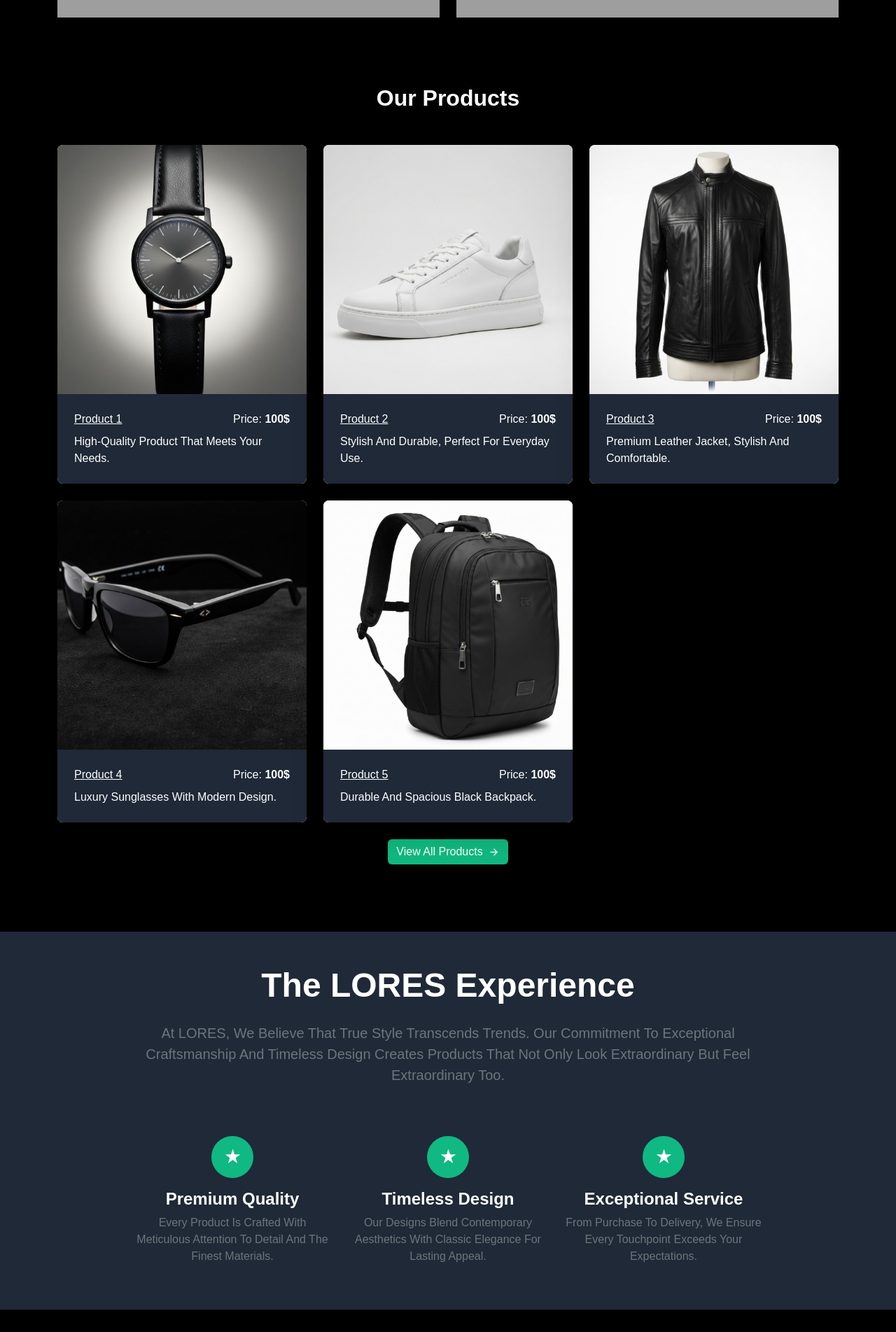
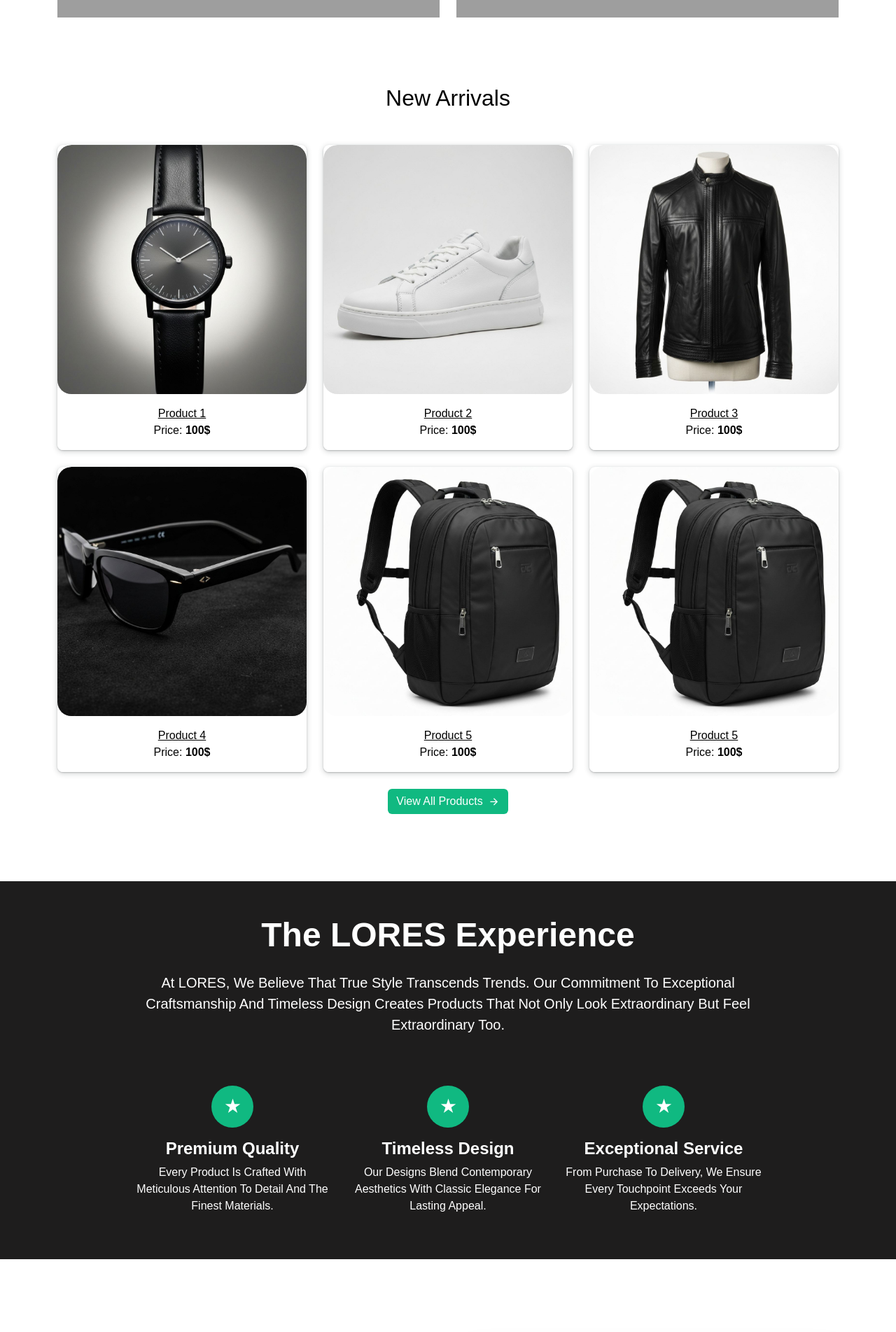
Before and after one commit to MostafaMohamedgamil/kefo-web, an Angular app: page / in a window 1280 px wide. Shown: the part 880-2783 px from the top of the page at 70% size. Built offline with nearby package versions, Linux system fonts and the light colour scheme; grey boxes are pictures that could not be loaded.

Commit message:
feat: update home page styles and add new product

```diff
--- a/src/app/pages/home/home.component.html
+++ b/src/app/pages/home/home.component.html
@@ -1,7 +1,7 @@
 <section class="home-section">
     <div class="container text-center">
         <!-- Title -->
-        <h1 class="fw-bold mb-4 text-white display-4 ">
+        <h1 class="fw-bold mb-4 text-black display-4 ">
             Welcome to <span class="text-color">Lores</span>
         </h1>
 
@@ -21,7 +21,7 @@
 
     <div class="container text-center py-5">
         <!-- <h2 class="fw-bold mb-4 text-light">Featured Videos</h2> -->
-        <h2 class="fs-2 fs-md-1 fw-bold text-center text-white mb-5">
+        <h2 class="fs-2 fs-md-1 fw-bold text-center text-black mb-5">
             Featured Videos
         </h2>
 
@@ -46,8 +46,8 @@
 
 <section class="products-section" id="productsSection">
     <div class="container text-center py-5">
-        <h2 class="fs-2 fs-md-1 fw-bold text-center text-white mb-5">
-            Our Products
+        <h2 class="fs-2 fs-md-1 fw-medium text-center text-black mb-5">
+            New Arrivals
         </h2>
         <div class="row g-4">
             <div class="col-md-4" *ngFor="let product of products">
@@ -60,13 +60,13 @@
                         <button class="btn btn-color btn-primary position-absolute w-75 d-none"><i
                                 class="ri-shopping-cart-2-line"></i> Add To cart</button>
                     </div>
-                    <div class="card-body bg-card_body  text-white text-start p-4">
-                        <div class="d-flex justify-content-between align-items-center">
+                    <div class="card-body   text-black text-center ">
+                        <div class=" justify-content-between align-items-center">
                             <a [routerLink]="['/product-details', product.id]" class="card-title mb-0">{{ product.title
                                 }}</a>
-                            <span>Price: <span class="fw-semibold">{{ product.price }}$</span></span>
                         </div>
-                        <p class="card-text mt-2">{{ product.description }}</p>
+                        <span>Price: <span class="fw-semibold">{{ product.price }}$</span></span>
+                        <!-- <p class="card-text mt-2">{{ product.description }}</p> -->
                     </div>
                 </div>
             </div>
@@ -93,7 +93,7 @@
             </h2>
 
             <!-- Subtitle -->
-            <p class="fs-5 text-secondary mb-5">
+            <p class="fs-5 text-white mb-5">
                 At LORES, we believe that true style transcends trends.
                 Our commitment to exceptional craftsmanship and timeless design
                 creates products that not only look extraordinary but feel extraordinary too.
@@ -109,7 +109,7 @@
                         <span class="fw-bold fs-4">★</span>
                     </div>
                     <h3 class="fs-4 fw-semibold text-white">Premium Quality</h3>
-                    <p class="text-secondary">
+                    <p class="text-white">
                         Every product is crafted with meticulous attention to detail and the finest materials.
                     </p>
                 </div>
@@ -121,7 +121,7 @@
                         <span class="fw-bold fs-4">★</span>
                     </div>
                     <h3 class="fs-4 fw-semibold text-white">Timeless Design</h3>
-                    <p class="text-secondary">
+                    <p class="text-white">
                         Our designs blend contemporary aesthetics with classic elegance for lasting appeal.
                     </p>
                 </div>
@@ -133,7 +133,7 @@
                         <span class="fw-bold fs-4">★</span>
                     </div>
                     <h3 class="fs-4 fw-semibold text-white">Exceptional Service</h3>
-                    <p class="text-secondary">
+                    <p class="text-white">
                         From purchase to delivery, we ensure every touchpoint exceeds your expectations.
                     </p>
                 </div>
@@ -148,7 +148,7 @@
 
             <!-- النص -->
             <div class="col-12 col-lg-6 animate-on-scroll slide-in-left">
-                <h2 class="fw-bold display-5 text-white mb-4">
+                <h2 class="fw-bold display-5 text-black mb-4">
                     The
                     <span class="text-color pulse-glow">LORES</span> Experience
                 </h2>
@@ -163,7 +163,7 @@
                     <div class="d-flex gap-3">
                         <div class="dot pulse-glow"></div>
                         <div>
-                            <h3 class="h5 fw-semibold text-white mb-2">Artisan Craftsmanship</h3>
+                            <h3 class="h5 fw-semibold text-black mb-2">Artisan Craftsmanship</h3>
                             <p class="text-description">
                                 Every piece is meticulously crafted by skilled artisans using time-honored techniques.
                             </p>
@@ -174,7 +174,7 @@
                     <div class="d-flex gap-3">
                         <div class="dot pulse-glow"></div>
                         <div>
-                            <h3 class="h5 fw-semibold text-white mb-2">Sustainable Luxury</h3>
+                            <h3 class="h5 fw-semibold text-black mb-2">Sustainable Luxury</h3>
                             <p class="text-description">
                                 We're committed to responsible sourcing and sustainable practices without compromising
                                 quality.
@@ -186,7 +186,7 @@
                     <div class="d-flex gap-3">
                         <div class="dot pulse-glow"></div>
                         <div>
-                            <h3 class="h5 fw-semibold text-white mb-2">Timeless Design</h3>
+                            <h3 class="h5 fw-semibold text-black mb-2">Timeless Design</h3>
                             <p class="text-description">
                                 Our designs blend contemporary aesthetics with classic elegance for lasting appeal.
                             </p>
--- a/src/app/pages/home/home.component.scss
+++ b/src/app/pages/home/home.component.scss
@@ -13,6 +13,7 @@
 
 .products-section {
     .card-body {
+        background-color: white;
         border-bottom-left-radius: 0.5rem;
         border-bottom-right-radius: 0.5rem;
         // background-color: #1f2937;
@@ -24,27 +25,30 @@
     }
 
     .card {
+        box-shadow: rgba(60, 64, 67, 0.3) 0px 1px 2px 0px, rgba(60, 64, 67, 0.15) 0px 2px 6px 2px !important;
+
         .img-container {
             overflow: hidden;
+            border-radius: 20px;
 
             img {
-                border-top-left-radius: 0.5rem;
-                border-top-right-radius: 0.5rem;
+                border-top-left-radius: 20px;
+                border-top-right-radius: 20px;
             }
         }
 
         &:hover {
             .img-container {
-                border-top-left-radius: 0.5rem;
-                border-top-right-radius: 0.5rem;
+                border-top-left-radius: 20px;
+                border-top-right-radius: 20px;
             }
 
             img {
                 transition: all 0.3s ease;
                 scale: 1.05;
                 border-radius: 8px;
-                border-top-left-radius: 0.5rem;
-                border-top-right-radius: 0.5rem;
+                border-top-left-radius: 20px;
+                border-top-right-radius: 20px;
             }
 
             button {
@@ -58,7 +62,11 @@
 }
 
 .experience-section1 {
-    background-color: #1f2937;
+    background-color: #1e1d1d;
+    // background-image: url('../../../../public/images/bacimg.webp');
+    // background-size: cover;
+    // background-position: center 10px;
+    // background-repeat: no-repeat;
 
     .container-star {
         background-color: #10b981 !important;
--- a/src/app/pages/home/home.component.ts
+++ b/src/app/pages/home/home.component.ts
@@ -7,6 +7,7 @@ import { Component } from '@angular/core';
 })
 export class HomeComponent {
   hovered: any = null;
+hoveredId: number | null = null;
 
   products = [
     {
@@ -49,6 +50,14 @@ export class HomeComponent {
       hoverImage: 'images/minimalist-black-watch.jpg',
       description: 'Durable and spacious black backpack.',
     },
+     {
+      id: 1,
+      title: 'Product 5',
+      price: 100,
+      image: 'images/premium-black-backpack.jpg',
+      hoverImage: 'images/minimalist-black-watch.jpg',
+      description: 'Durable and spacious black backpack.',
+    },
   ];
   items = [
     {
--- a/src/styles.scss
+++ b/src/styles.scss
@@ -12,7 +12,7 @@
 body {
     font-family: 'Poppins', sans-serif;
     text-transform: capitalize;
-    background-color: black;
+    background-color: white;
 }
 
 img,
```
Also changed, not shown: public/images/bacimg.webp (added).
